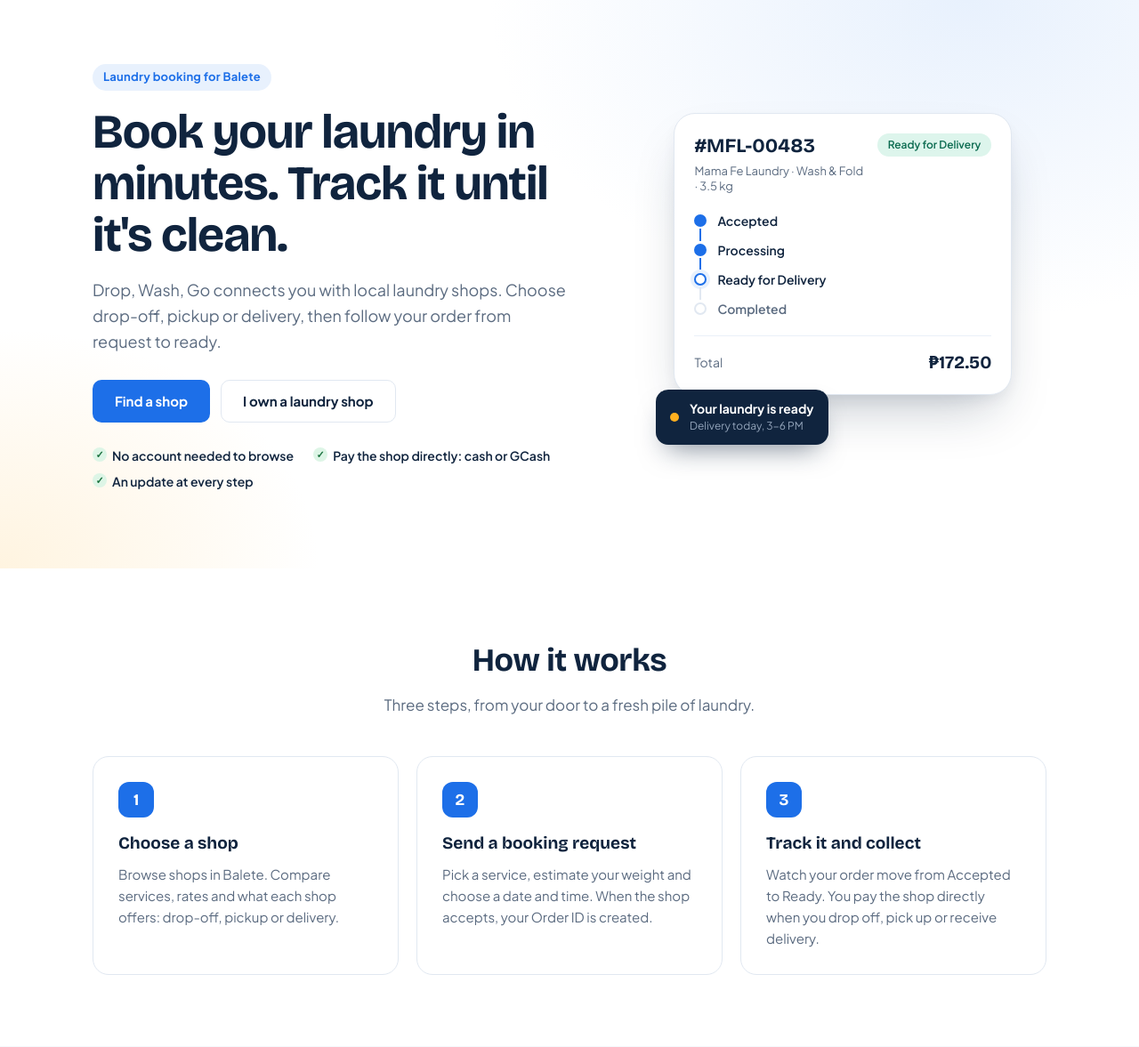
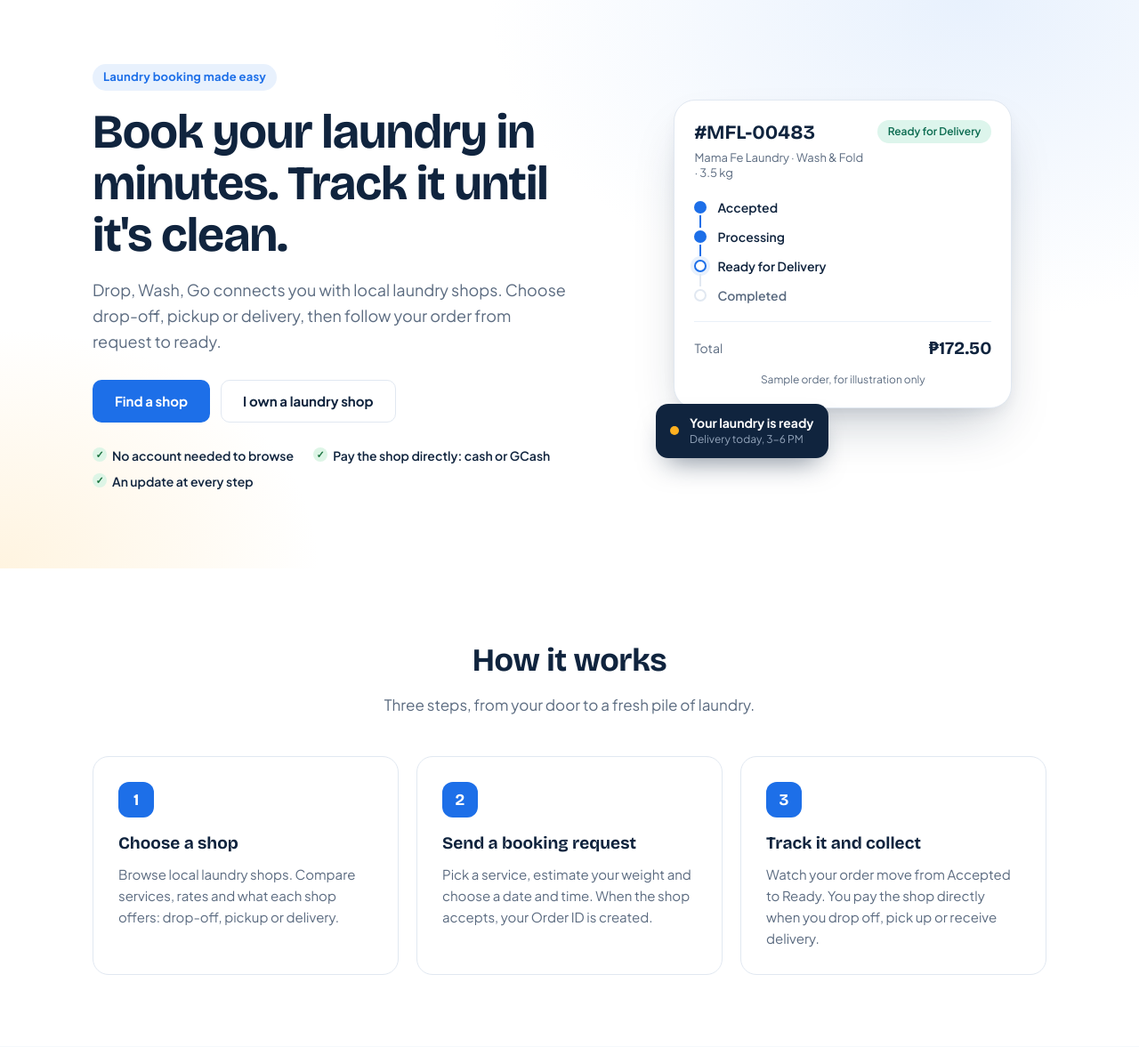
Before and after one commit to jognokatricemay/drop-wash-go, a Flask app: page / in a window 1280 px wide. Shown: the part 69-1246 px from the top of the page at 89% size. Run offline with Flask 3, Linux system fonts and the light colour scheme; data that the repository does not hold is empty.

Commit message:
Added landing page, logo links, sample data labels

```diff
--- a/app/static/css/landing.css
+++ b/app/static/css/landing.css
@@ -74,6 +74,7 @@
 .lp-steps .current .dot { border-color: var(--primary); box-shadow: 0 0 0 4px var(--soft); }
 .lp-total { display: flex; justify-content: space-between; align-items: center; padding-top: 16px; border-top: 1px solid var(--line); font-size: 14px; color: var(--muted); }
 .lp-total strong { font-family: var(--font-title); font-size: 20px; color: var(--ink); }
+.lp-note { margin-top: -6px; text-align: center; font-size: 12px; color: var(--muted); }
 .lp-toast {
   position: absolute; left: 4%; bottom: 8px;
   display: flex; align-items: center; gap: 12px;
--- a/app/templates/auth/base_auth.html
+++ b/app/templates/auth/base_auth.html
@@ -21,7 +21,7 @@
   <body class="{{ role or 'customer' }}">
     <div class="auth{{ ' staff' if role == 'staff' }}">
       <section class="auth-brand">
-        <div class="brand-row">
+        <a class="brand-row" href="{{ url_for('auth.welcome') }}" aria-label="Drop, Wash, Go home">
           {{ logo() }}
           <div>
             <div class="brand-name">Drop, Wash, Go</div>
@@ -29,7 +29,7 @@
             <div class="brand-tag">SHOP</div>
             {% endif %}
           </div>
-        </div>
+        </a>
         <div>
           {% if role == "staff" %}
           <h1>Run your laundry shop bookings in one place.</h1>
--- a/app/templates/auth/landing.html
+++ b/app/templates/auth/landing.html
@@ -5,8 +5,8 @@
 <head>
 <meta charset="utf-8">
 <meta name="viewport" content="width=device-width, initial-scale=1">
-<title>Drop, Wash, Go · Laundry booking in Balete</title>
-<meta name="description" content="Book laundry shops in Balete: drop-off, pickup or delivery, with order tracking from request to ready.">
+<title>Drop, Wash, Go · Laundry booking made easy</title>
+<meta name="description" content="Book local laundry shops: drop-off, pickup or delivery, with order tracking from request to ready.">
 <link rel="preconnect" href="https://fonts.googleapis.com">
 <link rel="preconnect" href="https://fonts.gstatic.com" crossorigin>
 <link href="https://fonts.googleapis.com/css2?family=Bricolage+Grotesque:opsz,wght@12..96,600;12..96,700&family=Plus+Jakarta+Sans:wght@400;500;600;700&display=swap" rel="stylesheet">
@@ -41,7 +41,7 @@
   <section class="lp-hero">
     <div class="lp-wrap lp-hero-in">
       <div class="lp-copy">
-        <span class="lp-eyebrow">Laundry booking for Balete</span>
+        <span class="lp-eyebrow">Laundry booking made easy</span>
         <h1>Book your laundry in minutes. Track it until it's clean.</h1>
         <p class="lp-lead">Drop, Wash, Go connects you with local laundry shops. Choose drop-off, pickup or delivery, then follow your order from request to ready.</p>
         <div class="lp-cta">
@@ -72,6 +72,7 @@
             <li><span class="dot"></span>Completed</li>
           </ol>
           <div class="lp-total"><span>Total</span><strong>₱172.50</strong></div>
+          <p class="lp-note">Sample order, for illustration only</p>
         </div>
         <div class="lp-toast">
           <span class="lp-toast-dot"></span>
@@ -90,7 +91,7 @@
         <li class="lp-card">
           <span class="lp-num">1</span>
           <h3>Choose a shop</h3>
-          <p>Browse shops in Balete. Compare services, rates and what each shop offers: drop-off, pickup or delivery.</p>
+          <p>Browse local laundry shops. Compare services, rates and what each shop offers: drop-off, pickup or delivery.</p>
         </li>
         <li class="lp-card">
           <span class="lp-num">2</span>
@@ -125,8 +126,8 @@
   <!-- Shops (from the database) -->
   <section class="lp-section" id="shops">
     <div class="lp-wrap">
-      <h2 class="lp-h2">Laundry shops in Balete</h2>
-      <p class="lp-sub">A few of the shops you can book right now.</p>
+      <h2 class="lp-h2">Laundry shops you can book</h2>
+      <p class="lp-sub">Sample shops for this demo.</p>
       <div class="lp-shops">
         {% for s in shops %}
         {% set words = s.name.replace("&", " ").split() %}
@@ -175,12 +176,13 @@
   <section class="lp-section" id="about">
     <div class="lp-wrap lp-about">
       <h2 class="lp-h2">About this project</h2>
-      <p class="lp-sub">Drop, Wash, Go is a student project: a working MVP of a laundry booking system for shops and customers in Balete.</p>
+      <p class="lp-sub">Drop, Wash, Go is a student project: a working MVP of a laundry booking system for laundry shops and their customers.</p>
       <dl class="lp-facts">
         <div><dt>Built by</dt><dd>Group 4, CSSE</dd></div>
         <div><dt>Built with</dt><dd>Flask, MySQL, Jinja</dd></div>
         <div><dt>Hosted on</dt><dd>Render and Aiven</dd></div>
         <div><dt>Not yet included</dt><dd>Online payment. Shops collect payment themselves.</dd></div>
+        <div><dt>Sample data</dt><dd>The shops, customers and orders shown in this demo are sample data.</dd></div>
       </dl>
     </div>
   </section>
--- a/app/templates/base.html
+++ b/app/templates/base.html
@@ -21,7 +21,7 @@
 } -%}
 {%- set guest = guest or not g.user -%}
 {#- The logo goes to the home page; the avatar / name goes to the profile -#}
-{%- set home_href = url_for("customer.shops") if guest else url_for("staff.dashboard" if role == "staff" else "customer.home") -%}
+{%- set home_href = url_for("auth.welcome") if guest else url_for("staff.dashboard" if role == "staff" else "customer.home") -%}
 {%- set initials = (g.user.full_name.split()[0][0] ~ g.user.full_name.split()[-1][0]) if g.user and role == "customer"
                    else ((g.shop.name.replace("&", " ").split()[:2]|map("first")|join) if g.shop else "") -%}
 {%- macro navlink(label, text, href, ic) -%}
--- a/app/templates/customer/shops.html
+++ b/app/templates/customer/shops.html
@@ -4,7 +4,7 @@
 {% set role = "customer" %}{% set active = "Find a shop" %}
 {% block title %}Find a shop{% endblock %}
 {% block content %}
-{{ page_head("Find a shop", "Laundry shops in Balete") }}
+{{ page_head("Find a shop", "Browse local laundry shops") }}
 
 {% if not g.user %}
 <div class="guest-banner">
```
Also changed, not shown: tests/smoke_test.py (+6 -0 lines).
